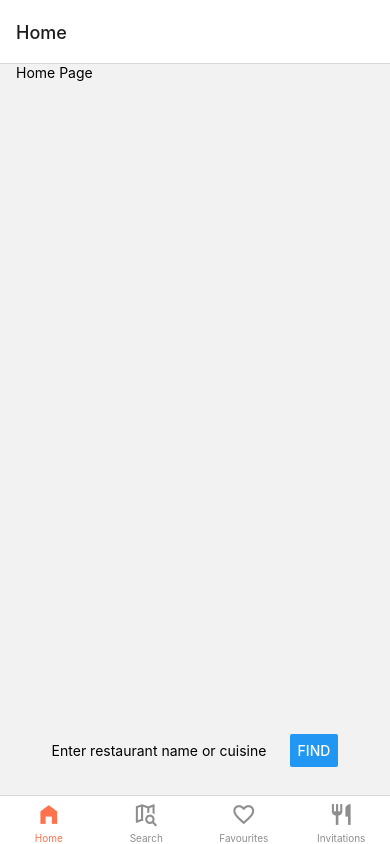
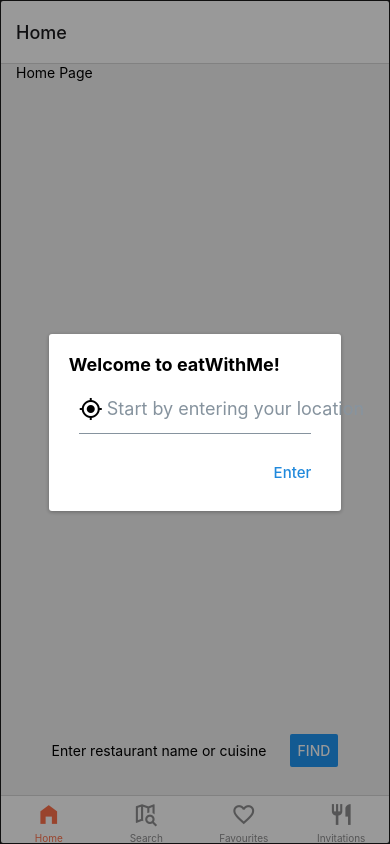
Before and after one commit to JonathanBaq/RestaurantLocatorApp, a React Native app: screen /Home in a window 390 px wide. Built offline with nearby package versions, Linux system fonts and the light colour scheme.

Commit message:
search restaurant fixed

```diff
--- a/screens/Home.js
+++ b/screens/Home.js
@@ -3,25 +3,27 @@ import { StyleSheet, View, Text, Alert, Button, TextInput } from 'react-native';
 import { Dialog, Input } from '@rneui/themed';
 import { MaterialIcons } from '@expo/vector-icons';
 import { DialogActions } from '@rneui/base/dist/Dialog/Dialog.Actions';
+import * as Location from 'expo-location';
 
 import placesService from '../services/placesService';
-import reactDom from 'react-dom';
+
 
 export default function Home() {
   const [location, setLocation] = useState('');
   const [restaurantName, setRestaurantName] = useState('');
   const [locationDialogVisible, setLocationDialogVisible] = useState(false);
   const [restaurant, setRestaurant] = useState([]);
+  const [nearbyRestaurants, setNearbyRestaurants] = useState([]);
   const [coordinates, setCoordinates] = useState({
     "latitude": 60.1699,
     "longitude": 24.9384,
   });
 
-  // useEffect(() => {
-  //   if (!location || location === '') {
-  //     setLocationDialogVisible(!locationDialogVisible);
-  //   }
-  // }, []);
+  useEffect(() => {
+    if (!location || location === '') {
+      setLocationDialogVisible(!locationDialogVisible);
+    }
+  }, []);
 
   const showRestaurant = () => {
     if (!restaurantName || restaurantName === '') {
@@ -29,7 +31,7 @@ export default function Home() {
     } else {
       placesService.getRestaurant(restaurantName)
         .then(data => {
-          if (data.length !== 0) {
+          if (data && data.length !== 0) {
             setRestaurant(data);
             setRestaurantName('');
           } else {
@@ -37,7 +39,7 @@ export default function Home() {
           }
         })
         .catch(error => {
-          console.log(error);
+          console.error(error);
           Alert.alert('Error', 'Please enter a valid name.');
         })
     }
@@ -57,27 +59,51 @@ export default function Home() {
           }
         })
         .catch(error => {
-          console.log(error);
+          console.error(error);
           Alert.alert('Error', 'Please enter a valid location.');
         })
     }
   };
+
+  const showNearbyRestaurants = () => {
+    if (!coordinates || Object.keys(coordinates).length === 0
+      && Object.getPrototypeOf(coordinates) === Object.prototype) {
+      Alert.alert('Error', 'Coordinates not found.');
+    } else {
+      placesService.getNearbyRestaurants(coordinates)
+        .then(data => {
+          console.log(data);
+          if (data && data.length !== 0) {
+            setNearbyRestaurants(data);
+          } else {
+            Alert.alert('Not found!', 'Restaurants not found, please try again.');
+            setLocationDialogVisible(!locationDialogVisible);
+          }
+        })
+        .catch(error => {
+          console.error(error);
+          Alert.alert('Error', 'Could not find nearby restaurants, please try again.')
+        })
+    }
+  }
 
   return (
     <View style={styles.container}>
       <Text>Home Page</Text>
       <Dialog
         isVisible={locationDialogVisible}>
-        <Dialog.Title title='Find a nearby restaurant' />
+        <Dialog.Title title='Welcome to eatWithMe!' />
         <Input
-          placeholder='Enter your location'
+          placeholder='Start by entering your location'
           leftIcon={
             <MaterialIcons name='my-location' size={24} />}
           onChangeText={text => setLocation(text)} />
         <DialogActions>
           <Dialog.Button title='Enter' onPress={() => {
+            findLocation();
+            console.log(coordinates);
+            showNearbyRestaurants();
             setLocationDialogVisible(!locationDialogVisible);
-            findLocation();
           }} />
         </DialogActions>
       </Dialog>
--- a/screens/Search.js
+++ b/screens/Search.js
@@ -38,7 +38,7 @@ export default function Search() {
         const nearbyRestaurants = await placesService.getNearbyRestaurants(address);
         setNearbyRestaurants(nearbyRestaurants);
       } catch (error) {
-        console.log(error);
+        console.error(error);
         Alert.alert('Error', 'Please enter a valid address.')
       }
     }
```
